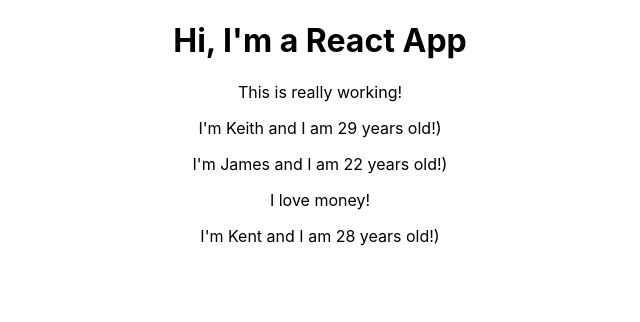
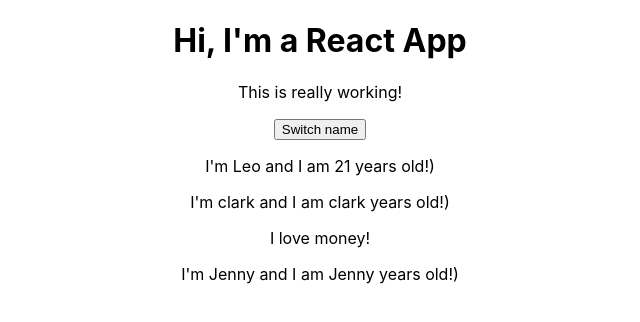
Before and after one commit to khaiz18/react, a React (Create React App) app: page / in a window 1280 px wide. Shown: the top 322 px of the page, without its empty margins (320-960 px from the left). Built offline with nearby package versions, Linux system fonts and the light colour scheme.

Commit message:
handling events with methods

```diff
--- a/src/App.js
+++ b/src/App.js
@@ -4,15 +4,29 @@
 
 
 class App extends Component {
-render(){
+
+  state = {
+
+       persons: [
+        {name:"Leo", age: "21" },
+        {name:"clark", age:"43"},
+        {name:"Jenny", age:"26"}
+
+       ]
+
+  }
+
+  render(){
+
 return (
 
   <div className="App">
     <h1> Hi, I'm a React App</h1>
     <p>This is really working!</p>
-    <Person name="Keith" age="29" />
-    <Person name="James" age="22">I love money!</Person>
-    <Person name="Kent" age="28" />
+    <button>Switch name</button>
+    <Person name={this.state.persons[0].name} age={this.state.persons[0].age} />
+    <Person name={this.state.persons[1].name} age={this.state.persons[1].name}>I love money!</Person>
+    <Person name={this.state.persons[2].name} age={this.state.persons[2].name} />
   </div>
 
 
```
